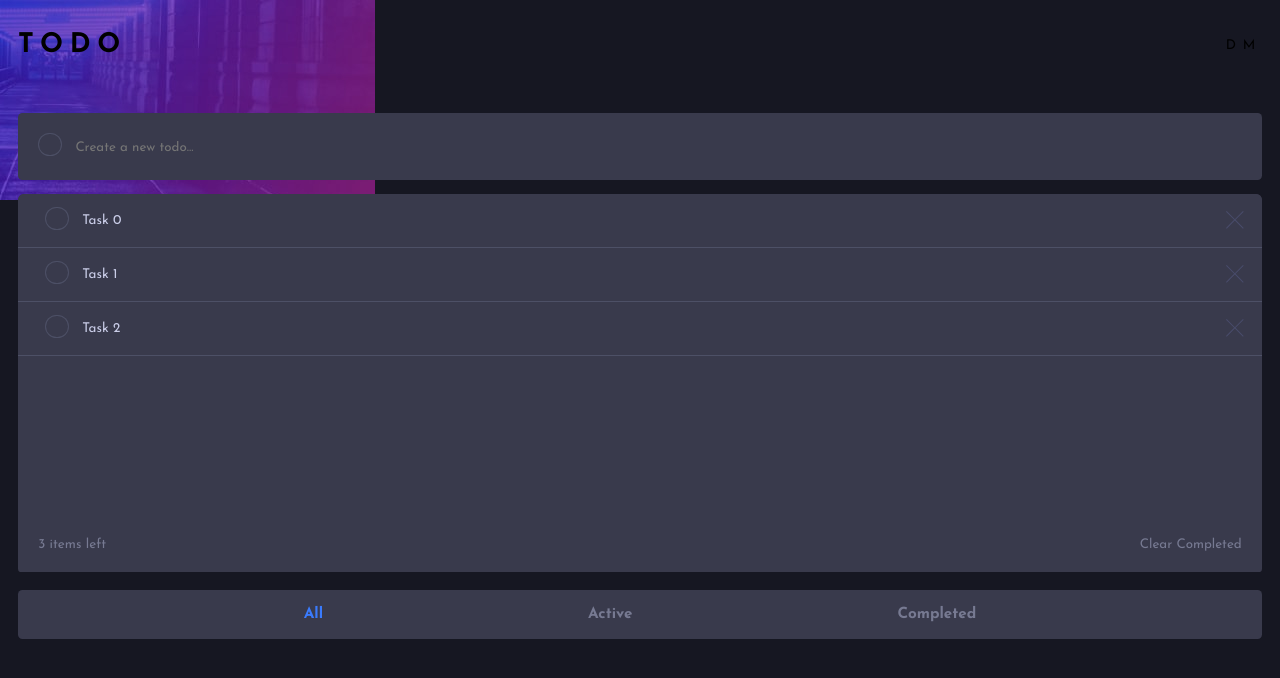
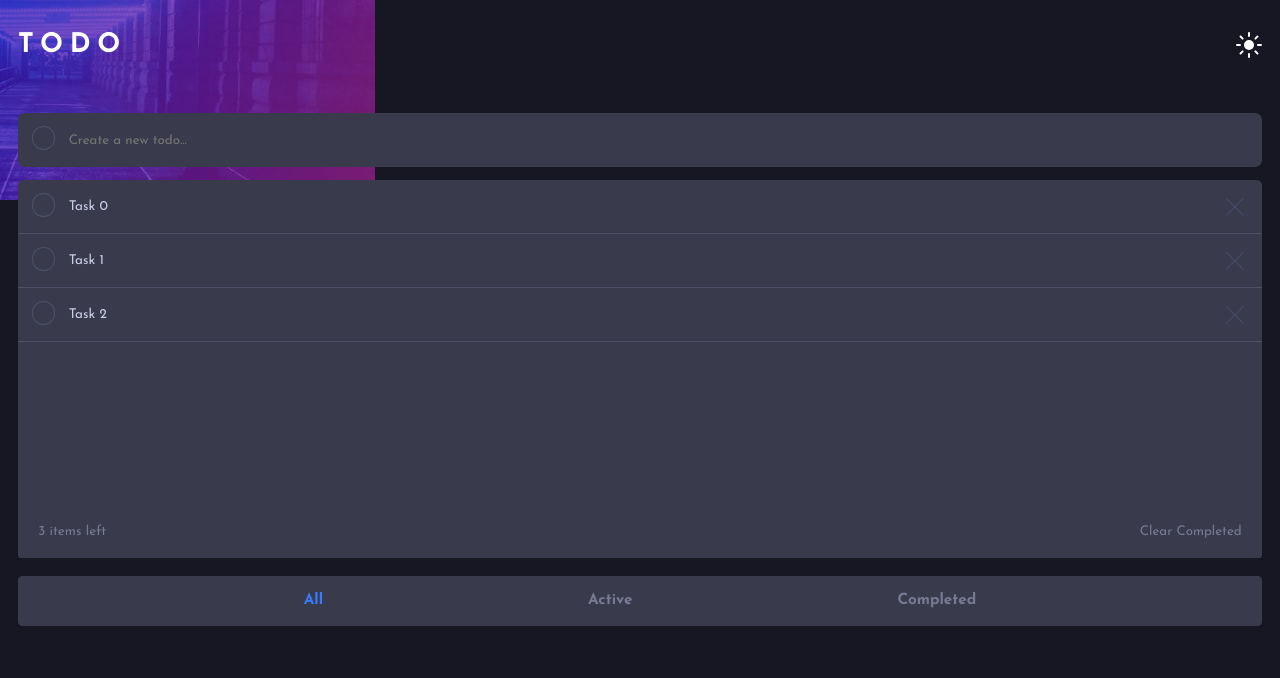
Before and after one commit to smccourtb/todo-list, a React (Create React App) app: page / in a window 1280 px wide. Shown: the top 678 px of the page. Built offline with nearby package versions, Linux system fonts and the light colour scheme.

Commit message:
add light/dark mode toggle

```diff
--- a/src/App.js
+++ b/src/App.js
@@ -4,8 +4,19 @@ import "./index.css"
 import CreateTask from "./CreateTask";
 import { useState } from 'react';
 import {v4 as uuidv4} from 'uuid';
+import styled, {css} from 'styled-components'
+import bgDark from "./images/bg-mobile-dark.jpg"
+import bgLight from "./images/bg-mobile-light.jpg"
+
+
+const Background = styled.div`
+  font-family: 'Josefin Sans', sans-serif;
+  height: 100vh;
+  background: ${props => props.mode ? css `url(${bgLight}) no-repeat, hsl(236, 33%, 92%)` : css `url(${bgDark}) no-repeat, hsl(235, 21%, 11%)`} ;
+  padding: 1em;
+  font-size: 18px;
+`
 function App() {
-
         // creates and populates an initial task array
     const initial = Array.from({ length: 3 }, (v, k) => k).map(k => {
         const custom = {
@@ -15,14 +26,14 @@ function App() {
         };
         return custom;
     });
-
+    const[mode, setMode] = useState(false) // false = dark mode || true = light mode
     const [state, setState] = useState({ tasks: initial });
 
-    return (<div>
-        <Header/>
-        <CreateTask state={state} setState={setState}/>
-        <ProjectContainer state={state} setState={setState}/>
-    </div>)
+    return (<Background mode={mode ? 1 : 0}>
+        <Header mode={mode} setMode={setMode}/>
+        <CreateTask state={state} setState={setState} mode={mode}/>
+        <ProjectContainer state={state} setState={setState} mode={mode}/>
+    </Background>)
 }
 
 export default App;
--- a/src/Checkbox.js
+++ b/src/Checkbox.js
@@ -7,7 +7,7 @@ const Border = styled.div`
         justify-content:center;
         width: 1.75em;
         height: 1.75em;
-        background-color: hsl(233, 14%, 35%);
+        ${props => props.mode ? css `background: hsl(233, 11%, 84%);` : css `background: hsl(233, 14%, 35%)`};
         background-position:center;
         background-repeat:no-repeat;
         background-size: auto;
@@ -18,31 +18,30 @@ const Border = styled.div`
         width: 1.6em;
         height: 1.6em;
         border-radius: 50%;
-        background: hsl(237, 14%, 26%);
+        ${props => props.mode ? css `background: hsl(0, 0%, 98%);` : css `background: hsl(237, 14%, 26%)`};
         ${props => props.done && css `background-image: url(${props => props.img}), linear-gradient(135deg, hsl(192, 100%, 67%) , hsl(280, 87%, 65%));`}
         background-position:center;
         background-repeat:no-repeat;
         background-size: auto;
-        transition:all 100ms ease-in;
     `;
 
     const Container = styled.div`
         display:flex;
         align-items: center;
         justify-content: center;
-        padding: 1em 1em 1.25em 1em;
+        padding: 1em 1em 1.25em 0em;
         &:hover ${Border} { background: linear-gradient(135deg, hsl(192, 100%, 67%) , hsl(280, 87%, 65%));}
     `;
 
-function Checkbox({completed}) {
+function Checkbox({completed, mode}) {
 
 
 
 
     return(
         <Container>
-            <Border >
-                <Inner img={img} done={completed}></Inner>
+            <Border mode={mode ? 1 : 0}>
+                <Inner img={img} done={completed} mode={mode ? 1 : 0}></Inner>
             </Border>
         </Container>
     )
--- a/src/CreateTask.js
+++ b/src/CreateTask.js
@@ -1,36 +1,36 @@
 import { useState } from 'react';
 import {v4 as uuidv4} from 'uuid';
-import styled from 'styled-components';
+import styled, { css } from 'styled-components';
 import Checkbox from "./Checkbox";
 
 const TaskInput = styled.input`
     font-family: 'Josefin Sans', sans-serif;
     background:none;
     border:none;
-    margin:0;
-    padding: 0;
     width:100%;
     caret-color: hsl(220, 98%, 61%);
     outline: none;
-    color:hsl(234, 39%, 85%);
-    line-height:2em;
-    padding-top:.25em;
+    ${props => props.mode ? css `color: hsl(235, 19%, 35%);` : css `color:hsl(234, 39%, 85%);`}
+    line-height: 2em;
+    padding-top: .25em;
 
 `
 
 const Container = styled.div`
-    display:flex;
-    background:hsl(237, 14%, 26%);
-    align-items:center;
-    padding: .5em;
-    width:100%;
+    display: flex;
+    ${props => props.mode ? css `background: hsl(0, 0%, 98%);` : css `background:hsl(237, 14%, 26%);`};
+
+    align-items: center;
+    padding: .5em 1em;
+    width: 100%;
     margin-bottom: 1em;
     font-size: .75em;
-    border-radius:.33em;
+    border-radius: .5em;
+    height: 4em;
 `
 
 
-function CreateTask({ state, setState }) {
+function CreateTask({ state, setState, mode }) {
     const [value, setValue] = useState("");
 
     const handleKeyPress = (event) => {
@@ -52,9 +52,9 @@ function CreateTask({ state, setState }) {
       }
 
     return (
-        <Container>
-            <Checkbox></Checkbox>
-            <TaskInput type='text' placeholder="Create a new todo..." onKeyPress={handleKeyPress} onChange={handleChange}/>
+        <Container mode={mode ? 1 : 0}>
+            <Checkbox mode={mode ? 1 : 0}></Checkbox>
+            <TaskInput type='text' placeholder="Create a new todo..." onKeyPress={handleKeyPress} onChange={handleChange} mode={mode ? 1 : 0}/>
         </Container>
     )
 }
--- a/src/Header.js
+++ b/src/Header.js
@@ -1,4 +1,6 @@
-import styled from 'styled-components';
+import styled, {css} from 'styled-components';
+import darkIcon from "./images/icon-moon.svg";
+import lightIcon from "./images/icon-sun.svg";
 
 
 const Container = styled.header`
@@ -9,16 +11,32 @@ const Container = styled.header`
     padding: 1em 0em;
     font-size: .75em;
     letter-spacing: .5em;
-    color: black;
+    color: white;
     margin-bottom: 3em;
 `;
 
+const ModeButton = styled.button`
+    background: none;
+  background-image: ${props => props.mode ? css `url(${darkIcon})` : css `url(${lightIcon})`};
+  border: none;
+  background-position:center;
+  background-repeat:no-repeat;
+  background-size: auto;
+  height: 2em;
+  width: 2em;
+  cursor:pointer;
+`
 
-export default function Header() {
+export default function Header(props) {
+
+    function changeMode() {
+        props.setMode(!props.mode)
+    }
+
     return(
         <Container>
             <h1>TODO</h1>
-            <p>DM</p>
+            <ModeButton onClick={changeMode} mode={props.mode ? 1: 0}></ModeButton>
         </Container>
         )
 }
--- a/src/ProjectContainer.js
+++ b/src/ProjectContainer.js
@@ -9,7 +9,7 @@ const Container = styled.div`
   display:flex;
   align-items: center;
   flex-direction: column;
-  background:hsl(237, 14%, 26%);
+  ${props => props.mode ? css `background: hsl(0, 0%, 98%);` : css `background:hsl(237, 14%, 26%);`};
   width: 100%;
   border-radius: .33em .33em 0em 0em;
   height:18em;
@@ -20,7 +20,8 @@ const FilterContainer = styled.div`
   margin-top : 1em;
   display:flex;
   height:2.75em;
-  background:hsl(237, 14%, 26%);
+  ${props => props.mode ? css `background: hsl(0, 0%, 98%);` : css `background:hsl(237, 14%, 26%);`};
+
   align-items:center;
   justify-content: space-evenly;
   padding: .5em 2em;
@@ -46,7 +47,8 @@ const FilterButton = styled.button`
 
 const ContainerFooter = styled.footer`
   display:flex;
-  background:hsl(237, 14%, 26%);
+  ${props => props.mode ? css `background: hsl(0, 0%, 98%);` : css `background:hsl(237, 14%, 26%);`};
+
   align-items:center;
   justify-content: space-between;
   padding: .5em 1.5em;
@@ -100,7 +102,7 @@ export default function ProjectContainer(props) {
 
   const TaskList = React.memo(function TaskList({ tasks }) {
     return tasks.map((task, index) => (
-      <Task task={task} index={index} key={task.id} deleteTask={deleteTask}/>
+      <Task task={task} index={index} key={task.id} deleteTask={deleteTask} mode={props.mode}/>
     ));
   });
 
@@ -135,22 +137,23 @@ export default function ProjectContainer(props) {
           <DragDropContext onDragEnd={onDragEnd}>
             <Droppable droppableId="list">
               {provided => (
-                <Container ref={provided.innerRef} {...provided.droppableProps}>
+                <Container ref={provided.innerRef} {...provided.droppableProps} mode={props.mode ? 1 : 0} >
                   <TaskList tasks={state === "All" ?
                                   props.state.tasks :
                                   state === "Active" ?
                                   props.state.tasks.filter(task => !task.completed) :
-                                  props.state.tasks.filter(task => task.completed)} />
+                                  props.state.tasks.filter(task => task.completed)}
+                                  />
                   {provided.placeholder}
                 </Container>
               )}
             </Droppable>
           </DragDropContext>
-          <ContainerFooter>
+          <ContainerFooter mode={props.mode ? 1 : 0}>
             <p>{`${props.state.tasks.length} items left`}</p>
             <ClearButton onClick={clearCompleted}>Clear Completed</ClearButton>
           </ContainerFooter>
-          <FilterContainer>
+          <FilterContainer mode={props.mode ? 1 : 0}>
             <FilterButton active={state==="All"} onClick={filter}>All</FilterButton>
             <FilterButton active={state==="Active"} onClick={filter}>Active</FilterButton>
             <FilterButton active={state==="Completed"} onClick={filter}>Completed</FilterButton>
--- a/src/Task.js
+++ b/src/Task.js
@@ -7,22 +7,24 @@ import img from "./images/icon-cross.svg"
 const TaskItem = styled.div`
   font-size: .75em;
   display:flex;
-  background:hsl(237, 14%, 26%);
+  ${props => props.mode ? css `background: hsl(0, 0%, 98%)`: css `background: hsl(237, 14%, 26%)`};
   align-items:center;
   padding: .5em 1em;
   width:100%;
-  border-bottom: 1px solid hsl(233, 14%, 35%);
+  ${props => props.mode ? css `border-bottom: 1px solid hsl(233, 11%, 84%);` : css `border-bottom: 1px solid hsl(233, 14%, 35%)`};
   ${props => props.completed ? css `color: hsl(234, 11%, 52%); text-decoration: line-through;` : css `color:hsl(234, 39%, 85%);`}
   &:first-child { border-radius: .33em .33em 0em 0em ;}
-  ${'' /* &:last-child { border-radius: 0em 0em .33em .33em; border-bottom:none;} */}
   height:4em;
 `;
 
 const TaskTitle = styled.p`
   margin-right: auto;
+  ${props => props.mode ? css `color: hsl(235, 19%, 35%);` : css `color: hsl(234, 39%, 85%)`}
+  ${'' /* font-weight: 700; */}
 `
 const Delete = styled.button`
-  background: hsl(237, 14%, 26%);
+  ${props => props.mode ? css `background: hsl(0, 0%, 98%)`: css `background: hsl(237, 14%, 26%)`};
+
   background-image: url(${img});
   border: none;
   background-position:center;
@@ -30,16 +32,14 @@ const Delete = styled.button`
   background-size: auto;
   height: 2em;
   width: 2em;
+  cursor:pointer;
 `
 
-export default function Task({ task, index , deleteTask}) {
+export default function Task({ task, index , deleteTask, mode}) {
     const [state, setState] = useState(task.completed)
-
     function handleClick(){
         setState(task.completed = !task.completed)
     }
-
-
 
     return (
       <Draggable draggableId={task.id} index={index}>
@@ -50,10 +50,11 @@ export default function Task({ task, index , deleteTask}) {
             {...provided.dragHandleProps}
             onClick={handleClick}
             completed={state}
+            mode={mode ? 1 : 0}
           >
-          <Checkbox completed={state}  />
-            <TaskTitle>{task.title}</TaskTitle>
-          <Delete onClick={e => deleteTask(e, task.id)}></Delete>
+          <Checkbox completed={state}  mode={mode}/>
+            <TaskTitle mode={mode ? 1 : 0}>{task.title}</TaskTitle>
+          <Delete onClick={e => deleteTask(e, task.id) } mode={mode ? 1 : 0}></Delete>
           </TaskItem>
         )}
       </Draggable>
--- a/src/index.css
+++ b/src/index.css
@@ -6,11 +6,7 @@ body {
     sans-serif;
   -webkit-font-smoothing: antialiased;
   -moz-osx-font-smoothing: grayscale;
-  font-family: 'Josefin Sans', sans-serif;
-  height: 100vh;
-  background: url("./images/bg-mobile-dark.jpg") no-repeat, hsl(235, 21%, 11%);
-  padding: 1em;
-  font-size: 18px;
+
 }
 
 code {
```
